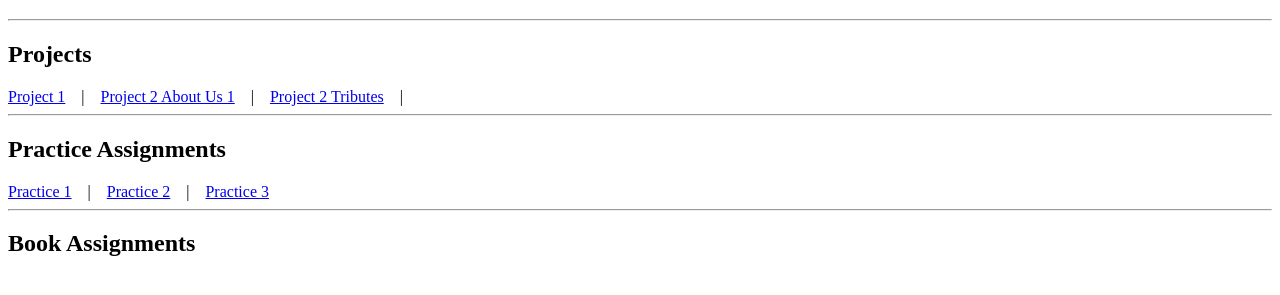
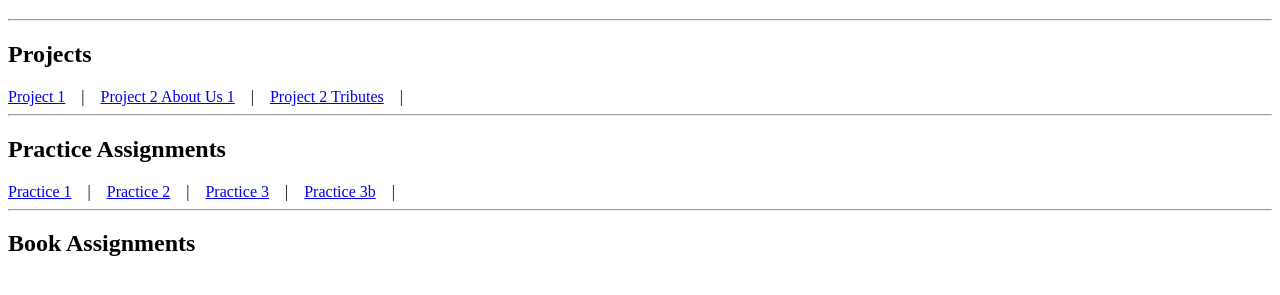
Before and after one commit to badams517/INFO2420, a plain HTML site: page index.html in a window 1280 px wide. Shown: the part 61-356 px from the top of the page. Drawn offline with Linux system fonts and the light colour scheme.

Commit message:
Update index.html

```diff
--- a/index.html
+++ b/index.html
@@ -16,6 +16,7 @@
   &nbsp;&nbsp; | &nbsp;&nbsp;
 
 
+
   <hr>
   <h2>Practice Assignments</h2>
   <a href="./practices/practice1/index.html">Practice 1</a>
@@ -23,6 +24,9 @@
   <a href="./practices/practice2/cactus.html">Practice 2</a>
     &nbsp;&nbsp; | &nbsp;&nbsp;
     <a href="./practices/practice3/index.html">Practice 3</a>
+    &nbsp;&nbsp; | &nbsp;&nbsp;
+    <a href="./practices/practice3b/glossary.html">Practice 3b</a>
+    &nbsp;&nbsp; | &nbsp;&nbsp;
   <hr>
   <h2>Book Assignments</h2>
 </body>
```
